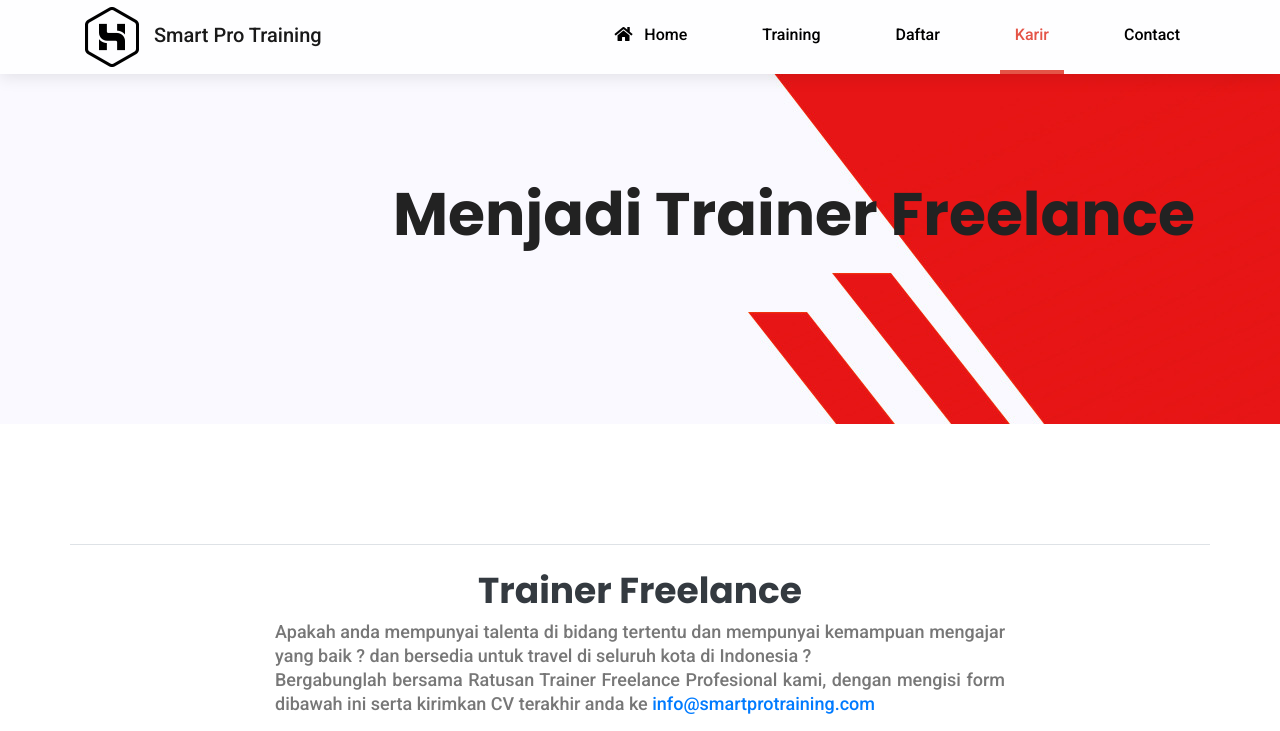
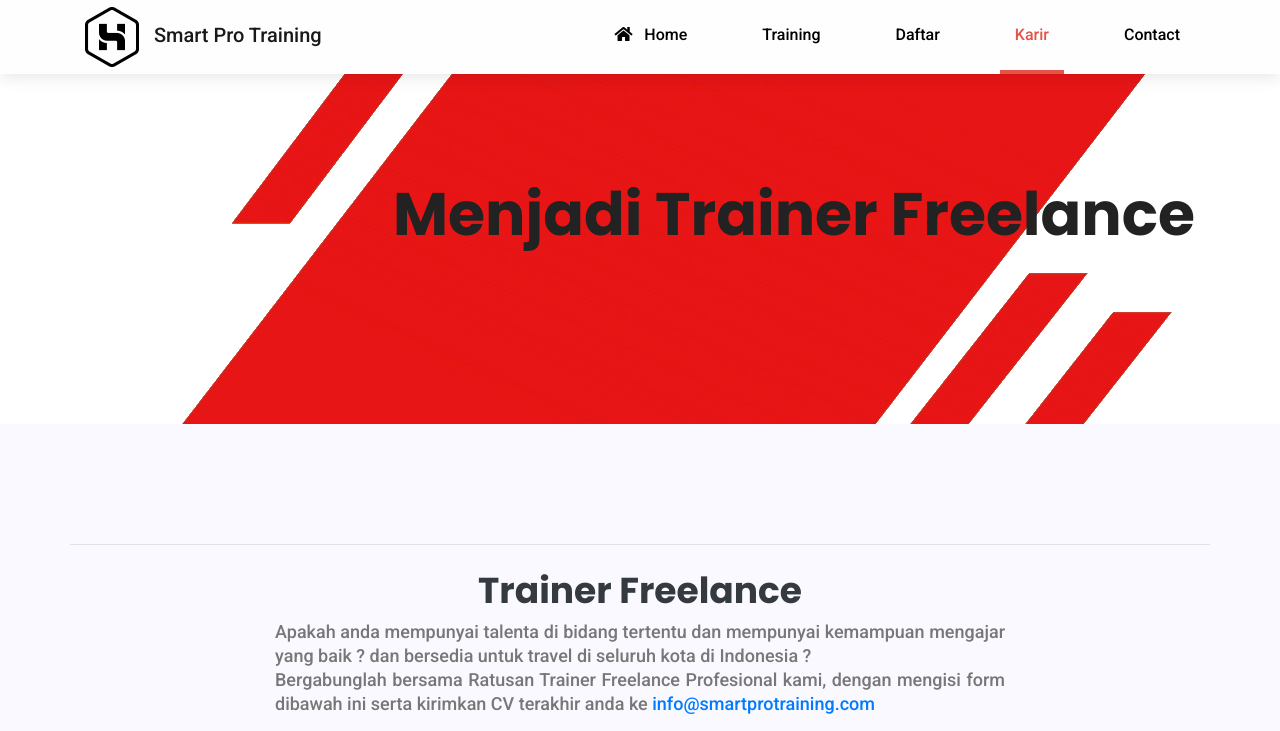
Before and after one commit to habibsyuhada/smartprotraining, a CodeIgniter app: page /database/career in a window 1280 px wide. Shown: the top 731 px of the page. Run offline with CodeIgniter, Linux system fonts and the light colour scheme; some libraries are stand-ins or nearby versions.

Commit message:
fix design

```diff
--- a/application/views/home/career.php
+++ b/application/views/home/career.php
@@ -15,7 +15,7 @@
 <!--================ End Contact Banner Area =================-->
 
 <!--================Information Area =================-->
-<section class="contact_area section_gap pb-0">
+<section class="contact_area section_gap gray-bg pb-0">
 	<div class="container">
 		<div class="row justify-content-center border-top pt-4">
 			<div class="col-md-8">
--- a/application/views/home/contact.php
+++ b/application/views/home/contact.php
@@ -15,7 +15,7 @@
 <!--================ End Contact Banner Area =================-->
 
 <!--================Contact Area =================-->
-<section class="contact_area section_gap">
+<section class="contact_area section_gap gray-bg">
 	<div class="container">
 		<div class="row justify-content-between contact_info mb-4">
 			<div class="col-md-3">
--- a/application/views/home/index.php
+++ b/application/views/home/index.php
@@ -1,5 +1,5 @@
 	<!--================Home Banner Area =================-->
-	<section class="" id="home"  style="background-repeat: no-repeat; background-size: 100% 100% !important; background: url(<?php echo base_url() ?>assets/img/banner/banner_1.jpg);">
+	<section class="" id="home"  style="background: url(<?php echo base_url() ?>assets/img/banner/banner_1.png);">
 		<div class="">
 			<div class="container">
 				<div class="row fullscreen d-flex align-items-center">
--- a/application/views/home/register.php
+++ b/application/views/home/register.php
@@ -15,7 +15,7 @@
 <!--================ End Contact Banner Area =================-->
 
 <!--================Information Area =================-->
-<section class="contact_area section_gap pb-0">
+<section class="contact_area section_gap pb-0 gray-bg">
 	<div class="container">
 		<div class="row justify-content-center border-top pt-4">
 			<div class="col-md-8">
--- a/assets/css/style.css
+++ b/assets/css/style.css
@@ -375,7 +375,7 @@ button:focus {
     overflow: hidden;
     width: 100%;
     min-height: 400px;
-    background-image: url(../img/banner/common-banner.jpg);
+    background-image: url(../img/banner/common-banner.png);
     background-size: cover;
     z-index: 1; }
     .banner_area .banner_inner .banner_content h1 {
```
Also changed, not shown: assets/img/banner/banner_1 - Copy.jpg (added), assets/img/banner/banner_1.jpg (deleted), assets/img/banner/banner_1.png (added), assets/img/banner/banner_1_old.jpg (added), assets/img/banner/common-banner.jpg (deleted), assets/img/banner/common-banner.png (added), assets/img/banner/common-banner_old2.jpg (added), assets/img/banner/untitled.png (added).
